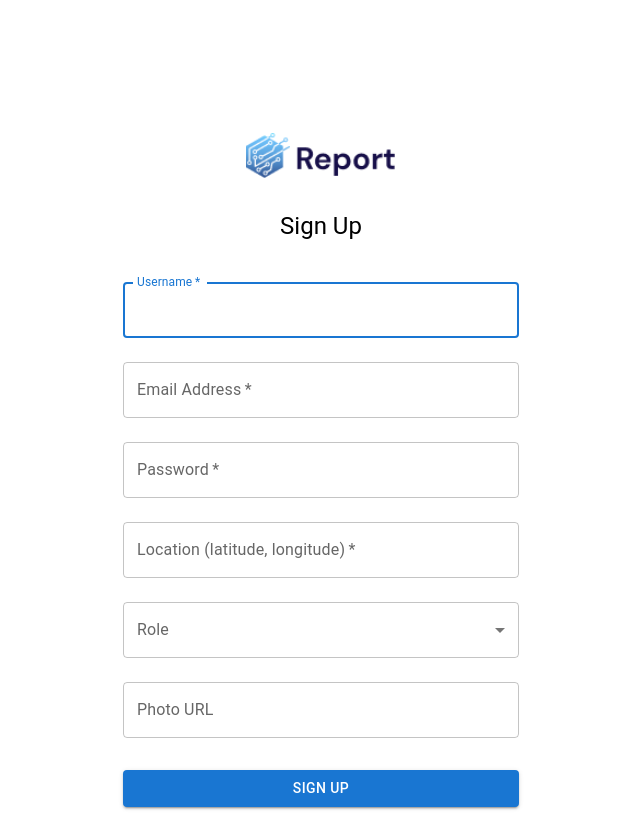
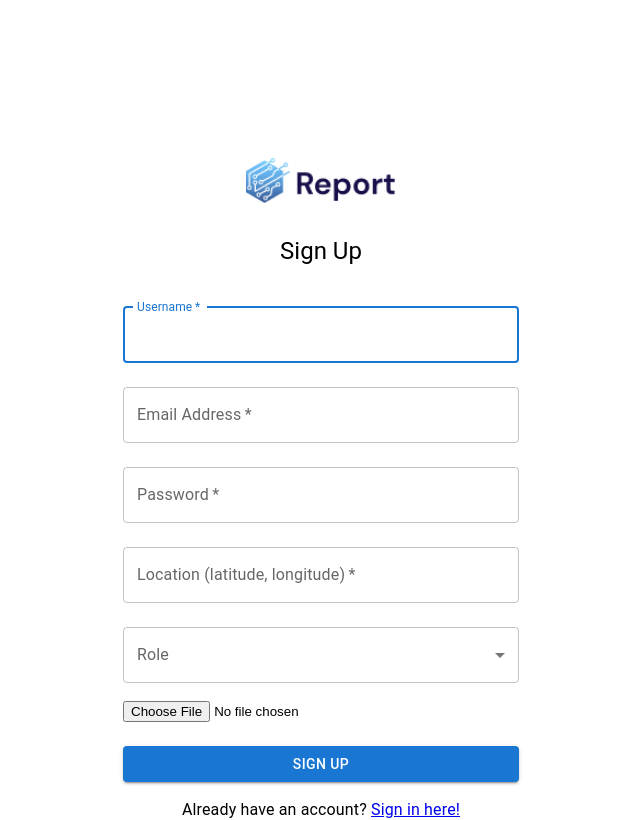
Before and after one commit to yoav1870/E2E, a React (Vite) app in the folder client/: page /sign-up in a window 1280 px wide. Shown: the top 820 px of the page, without its empty margins (319-959 px from the left). Built offline with nearby package versions, Linux system fonts and the light colour scheme.

Commit message:
added photo upload functionality

```diff
--- a/client/src/component/Header.jsx
+++ b/client/src/component/Header.jsx
@@ -63,7 +63,7 @@ const Header = () => {
       try {
         const token = localStorage.getItem("token");
         const response = await axios.get(
-          "https://e2e-y8hj.onrender.com/api/users/home",
+          "http://localhost:3000/api/users/home",
           {
             headers: {
               Authorization: `Bearer ${token}`,
--- a/client/src/pages/CreateReport.jsx
+++ b/client/src/pages/CreateReport.jsx
@@ -22,12 +22,14 @@ const CreateReport = () => {
   const [user, setUser] = useState(null);
   const [location, setLocation] = useState('');
   const [serviceProviderError, setServiceProviderError] = useState('');
+  const [selectedPhoto, setSelectedPhoto] = useState(null);
+
 
   useEffect(() => {
     const fetchUserData = async () => {
       try {
         const token = localStorage.getItem('token');
-        const response = await axios.get('https://e2e-y8hj.onrender.com/api/users/home', {
+        const response = await axios.get('http://localhost:3000/api/users/home', {
           headers: {
             Authorization: `Bearer ${token}`,
           },
@@ -64,9 +66,26 @@ const CreateReport = () => {
         };
 
         const token = localStorage.getItem('token');
-        await axios.post('https://e2e-y8hj.onrender.com/api/reports', updatedValues, {
+
+        const formData = new FormData();
+        Object.entries(updatedValues).forEach(([key, value]) => {
+          if (key === 'location') {
+            formData.append('location[type]', value.type);
+            formData.append('location[coordinates][0]', value.coordinates[0]);
+            formData.append('location[coordinates][1]', value.coordinates[1]);
+          } else {
+            formData.append(key, value);
+          }
+        });
+
+        if (selectedPhoto) {
+          formData.append('photo', selectedPhoto);
+        }
+
+        await axios.post('http://localhost:3000/api/reports', formData, {
           headers: {
             Authorization: `Bearer ${token}`,
+            'Content-Type': 'multipart/form-data',
           },
         });
         navigate('/home');
@@ -170,6 +189,17 @@ const CreateReport = () => {
               shrink: true,
             }}
           />
+          <TextField
+            margin="normal"
+            fullWidth
+            id="photo"
+            type="file"
+            name="photo"
+            onChange={(event) => setSelectedPhoto(event.target.files[0])}
+            InputLabelProps={{
+              shrink: true,
+            }}
+          />
           <Box sx={{ display: 'flex', justifyContent: 'center', width: '100%', mt: 3, mb: 2 }}>
             <Button type="submit" variant="contained" sx={{ textTransform: "none" }}>
               Submit Report
--- a/client/src/pages/EditProfile.jsx
+++ b/client/src/pages/EditProfile.jsx
@@ -15,7 +15,7 @@ const EditProfile = () => {
     try {
       const token = localStorage.getItem('token');
       const response = await axios.put(
-        'https://e2e-y8hj.onrender.com/api/users/updatePassword',
+        'http://localhost:3000/api/users/updatePassword',
         { oldPassword, newPassword },
         {
           headers: {
--- a/client/src/pages/HomePage.jsx
+++ b/client/src/pages/HomePage.jsx
@@ -12,7 +12,7 @@
 //     const fetchReports = async () => {
 //       try {
 //         const token = localStorage.getItem('token');
-//         const response = await axios.get('https://e2e-y8hj.onrender.com/api/reports/home', {
+//         const response = await axios.get('http://localhost:3000/api/reports/home', {
 //           headers: {
 //             Authorization: `Bearer ${token}`,
 //           },
@@ -124,7 +124,7 @@ const HomePage = () => {
     const fetchReports = async () => {
       try {
         const token = localStorage.getItem('token');
-        const response = await axios.get('https://e2e-y8hj.onrender.com/api/reports/home', {
+        const response = await axios.get('http://localhost:3000/api/reports/home', {
           headers: {
             Authorization: `Bearer ${token}`,
           },
--- a/client/src/pages/Information.jsx
+++ b/client/src/pages/Information.jsx
@@ -10,7 +10,7 @@ const Information = () => {
     const fetchVideos = async () => {
       try {
         const token = localStorage.getItem('token');
-        const userResponse = await axios.get('https://e2e-y8hj.onrender.com/api/users/home', {
+        const userResponse = await axios.get('http://localhost:3000/api/users/home', {
           headers: {
             Authorization: `Bearer ${token}`,
           },
@@ -22,7 +22,7 @@ const Information = () => {
         if (user.role === 'service_provider') {
           searchQueries = [user.profession];
         } else {
-          const reportsResponse = await axios.get('https://e2e-y8hj.onrender.com/api/reports/home', {
+          const reportsResponse = await axios.get('http://localhost:3000/api/reports/home', {
             headers: {
               Authorization: `Bearer ${token}`,
             },
@@ -31,7 +31,7 @@ const Information = () => {
           searchQueries = reports.slice(0, 5).map(report => `${report.profession} ${report.description}`);
         }
 
-        const youtubeApiKey = '';
+        const youtubeApiKey = 'AIzaSyAkUl6glORD9H5Futo0QktijzL2j2mLmbE';
         const videoPromises = searchQueries.map(async (query) => {
           const youtubeResponse = await axios.get(`https://www.googleapis.com/youtube/v3/search?part=snippet&q=${query}&type=video&key=${youtubeApiKey}&maxResults=1`);
           return youtubeResponse.data.items[0];
--- a/client/src/pages/Profile.jsx
+++ b/client/src/pages/Profile.jsx
@@ -27,7 +27,7 @@ const UserProfile = () => {
   //     const userId = user.id;
 
   //     console.log(userId);
-  //     await axios.delete(`https://e2e-y8hj.onrender.com/api/users/deleteUser`, {
+  //     await axios.delete(`http://localhost:3000/api/users/deleteUser`, {
   //       headers: {
   //         Authorization: `Bearer ${token}`,
   //       },
@@ -46,7 +46,7 @@ const UserProfile = () => {
       console.log("User ID for deletion: ", user?.id); // Assuming 'user' state exists
 
       // Perform the deletion operation
-      await axios.delete(`https://e2e-y8hj.onrender.com/api/users/deleteUser`, {
+      await axios.delete(`http://localhost:3000/api/users/deleteUser`, {
         headers: {
           Authorization: `Bearer ${token}`,
         },
@@ -76,7 +76,7 @@ const UserProfile = () => {
       try {
         const token = localStorage.getItem("token");
         const userResponse = await axios.get(
-          "https://e2e-y8hj.onrender.com/api/users/home",
+          "http://localhost:3000/api/users/home",
           {
             headers: {
               Authorization: `Bearer ${token}`,
--- a/client/src/pages/ReportHistory.jsx
+++ b/client/src/pages/ReportHistory.jsx
@@ -13,7 +13,7 @@ const ReportsHistory = () => {
       setLoading(true);
       try {
         const token = localStorage.getItem('token');
-        const response = await axios.get('https://e2e-y8hj.onrender.com/api/reports/past', {
+        const response = await axios.get('http://localhost:3000/api/reports/past', {
           headers: { Authorization: `Bearer ${token}` },
         });
         setReports(response.data);
--- a/client/src/pages/ReportPage.jsx
+++ b/client/src/pages/ReportPage.jsx
@@ -29,7 +29,7 @@
 //       try {
 //         const token = localStorage.getItem("token");
 //         const response = await axios.get(
-//           `https://e2e-y8hj.onrender.com/api/reports/${id}`,
+//           `http://localhost:3000/api/reports/${id}`,
 //           {
 //             headers: {
 //               Authorization: `Bearer ${token}`,
@@ -54,7 +54,7 @@
 //         try {
 //           const token = localStorage.getItem("token");
 //           const response = await axios.get(
-//             `https://e2e-y8hj.onrender.com/api/users/${report.assignedUser}`,
+//             `http://localhost:3000/api/users/${report.assignedUser}`,
 //             {
 //               headers: {
 //                 Authorization: `Bearer ${token}`,
@@ -79,7 +79,7 @@
 //     try {
 //       const token = localStorage.getItem('token');
 //       await axios.put(
-//         `https://e2e-y8hj.onrender.com/api/reports/updateDate/${id}`,
+//         `http://localhost:3000/api/reports/updateDate/${id}`,
 //         { newDateOfResolve: newResolveDate },
 //         {
 //           headers: { Authorization: `Bearer ${token}` },
@@ -98,7 +98,7 @@
 //     try {
 //       const token = localStorage.getItem('token');
 //       await axios.delete(
-//         `https://e2e-y8hj.onrender.com/api/reports/`,
+//         `http://localhost:3000/api/reports/`,
 //         {
 //           data: { id },
 //           headers: { Authorization: `Bearer ${token}` },
@@ -283,6 +283,7 @@ import {
     TextField,
     Breadcrumbs,
     Link,
+    CardMedia,
 } from "@mui/material";
 import axios from "axios";
 import Header from "../component/Header";
@@ -303,7 +304,7 @@ const ReportPage = () => {
             try {
                 const token = localStorage.getItem("token");
                 const response = await axios.get(
-          `https://e2e-y8hj.onrender.com/api/reports/${id}`,
+                    `http://localhost:3000/api/reports/${id}`,
                     {
                         headers: {
                             Authorization: `Bearer ${token}`,
@@ -327,7 +328,7 @@ const ReportPage = () => {
                 try {
                     const token = localStorage.getItem("token");
                     const response = await axios.get(
-            `https://e2e-y8hj.onrender.com/api/users/${report.assignedUser}`,
+                        `http://localhost:3000/api/users/${report.assignedUser}`,
                         {
                             headers: {
                                 Authorization: `Bearer ${token}`,
@@ -352,7 +353,7 @@ const ReportPage = () => {
         try {
             const token = localStorage.getItem("token");
             await axios.put(
-        `https://e2e-y8hj.onrender.com/api/reports/updateDate/${id}`,
+                `http://localhost:3000/api/reports/updateDate/${id}`,
                 { newDateOfResolve: newResolveDate },
                 {
                     headers: { Authorization: `Bearer ${token}` },
@@ -369,7 +370,7 @@ const ReportPage = () => {
     const deleteReport = async () => {
         try {
             const token = localStorage.getItem("token");
-      await axios.delete(`https://e2e-y8hj.onrender.com/api/reports/${id}`, {
+            await axios.delete(`http://localhost:3000/api/reports/${id}`, {
                 headers: { Authorization: `Bearer ${token}` },
             });
             alert("Report deleted");
@@ -456,6 +457,15 @@ const ReportPage = () => {
                             Date of Resolve:{" "}
                             {new Date(report.dateOfResolve).toLocaleDateString()}
                         </Typography>
+                        {report.photo && (
+                            <CardMedia
+                                component="img"
+                                height="300"
+                                image={report.photo}
+                                alt="Report Photo"
+                                sx={{ mt: 2 }}
+                            />
+                        )}
                         {showUpdateField && (
                             <TextField
                                 label="New Resolve Date"
--- a/client/src/pages/SignIn.jsx
+++ b/client/src/pages/SignIn.jsx
@@ -39,7 +39,7 @@ const SignIn = () => {
     }
 
     try {
-      const response = await axios.post("https://e2e-y8hj.onrender.com/api/users/sign-in", { email, password }, {
+      const response = await axios.post("http://localhost:3000/api/users/sign-in", { email, password }, {
         headers: { "Content-Type": "application/json" },
       });
       const { token } = response.data;
--- a/client/src/pages/SignUp.jsx
+++ b/client/src/pages/SignUp.jsx
@@ -1,8 +1,11 @@
 import React, { useState } from 'react';
-import { Container, Typography, TextField, Button, Link, FormControl, InputLabel, Select, MenuItem, Box } from '@mui/material';
+import {
+    Container, Typography, TextField, Button, FormControl,
+    InputLabel, Select, MenuItem, Box
+} from '@mui/material';
 import axios from 'axios';
 import logo from '../assets/logo.png';
-import { useNavigate } from 'react-router-dom';
+import { useNavigate, Link } from 'react-router-dom';
 import { useFormik } from 'formik';
 import * as yup from 'yup';
 
@@ -15,50 +18,12 @@ const validationSchema = yup.object({
     profession: yup.string().when('role', (role, schema) =>
         role === 'service_provider' ? schema.required('Profession is required for service providers.') : schema
     ),
-    photo: yup.string().url('Enter a valid URL'),
+    // Removing photo validation since it's now a file
 });
 
 const SignUp = () => {
     const [error, setError] = useState('');
     const navigate = useNavigate();
-
-    const formik = useFormik({
-        initialValues: {
-            username: '',
-            email: '',
-            password: '',
-            role: '',
-            location: '',
-            profession: '',
-            description: '',
-            photo: '',
-        },
-        validationSchema: validationSchema,
-        onSubmit: async (values, { setSubmitting }) => {
-            const dataToSend = {
-                ...values,
-                location: {
-                    type: "Point",
-                    coordinates: values.location.split(',').map(coord => parseFloat(coord.trim()))
-                },
-            };
-
-            try {
-                await axios.post('https://e2e-y8hj.onrender.com/api/users/sign-up', dataToSend, {
-                    headers: {
-                        'Content-Type': 'application/json',
-                    },
-                });
-                navigate('/sign-in');
-            } catch (error) {
-                console.error('Sign up failed', error);
-                const message = error.response && error.response.data ? error.response.data : 'Sign up failed. Please try again.';
-                setError(message);
-            }
-
-            setSubmitting(false);
-        },
-    });
 
     const handleLocationFocus = () => {
         if ("geolocation" in navigator) {
@@ -75,12 +40,55 @@ const SignUp = () => {
         }
     };
 
+    const formik = useFormik({
+        initialValues: {
+            username: '',
+            email: '',
+            password: '',
+            role: '',
+            location: '',
+            profession: '',
+            description: '',
+            photo: null, // Changed to null since it will be a File object
+        },
+        validationSchema: validationSchema,
+        onSubmit: (values) => {
+            const formData = new FormData();
+            Object.keys(values).forEach(key => {
+                if (key === 'location') {
+                    const [latitude, longitude] = values[key].split(',');
+                    formData.append('location[type]', 'Point');
+                    formData.append('location[coordinates][0]', latitude.trim());
+                    formData.append('location[coordinates][1]', longitude.trim());
+                } else if (key !== 'photo') {
+                    formData.append(key, values[key]);
+                } else if (values.photo) {
+                    formData.append('photo', values.photo);
+                }
+            });
+
+            axios.post('http://localhost:3000/api/users/sign-up', formData, {
+                headers: {
+                    'Content-Type': 'multipart/form-data',
+                },
+            })
+                .then(() => navigate('/sign-in'))
+                .catch((error) => {
+                    const message = error.response?.data || 'Sign up failed. Please try again.';
+                    setError(message);
+                });
+        },
+    });
+    // Added to handle file selection
+    const handlePhotoChange = (event) => {
+        formik.setFieldValue("photo", event.currentTarget.files[0]);
+    };
+
     return (
-        <Container component="main"  maxWidth="xs" sx={{ display: 'flex', flexDirection: 'column', alignItems: 'center', justifyContent: 'center', height: '100vh', gap: 2 }}>
+        <Container component="main" maxWidth="xs" sx={{ display: 'flex', flexDirection: 'column', alignItems: 'center', justifyContent: 'center', height: '100vh', gap: 2 }}>
             <Box component="img" src={logo} alt="Logo" sx={{ width: 150, height: 'auto', marginBottom: 2 }} />
             <Typography component="h1" variant="h5">Sign Up</Typography>
-
-            <Box component="form" onSubmit={formik.handleSubmit} noValidate sx={{ mt: 1 }}>
+            <Box component="form" onSubmit={formik.handleSubmit} noValidate sx={{ mt: 1 }} encType="multipart/form-data">
                 <TextField
                     margin="normal"
                     required
@@ -180,24 +188,21 @@ const SignUp = () => {
                     </>
                 )}
 
-                <TextField
-                    margin="normal"
-                    fullWidth
+
+                <input
+                    accept="image/*"
+                    type="file"
+                    id="photo"
                     name="photo"
-                    label="Photo URL"
-                    value={formik.values.photo}
-                    onChange={formik.handleChange}
-                    error={formik.touched.photo && Boolean(formik.errors.photo)}
-                    helperText={formik.touched.photo && formik.errors.photo}
-                    placeholder="http://example.com/photo.jpg"
+                    onChange={handlePhotoChange}
+                    style={{ marginTop: '10px' }}
                 />
+                {formik.touched.photo && formik.errors.photo && <Typography color="error" style={{ marginTop: '5px' }}>{formik.errors.photo}</Typography>}
 
-                <Button type="submit" fullWidth variant="contained" sx={{ mt: 3, mb: 2 }} disabled={formik.isSubmitting}>
+                <Button type="submit" fullWidth variant="contained" sx={{ mt: 3, mb: 2 }}>
                     Sign Up
                 </Button>
-
                 {error && <Typography color="error">{error}</Typography>}
-
                 <Typography textAlign="center">
                     Already have an account? <Link href="/sign-in" variant="body2">Sign in here!</Link>
                 </Typography>
```
Also changed, not shown: 1 other file (tests, documents, lock files or other folders). Lines whose indentation alone changed are shown as unchanged.
